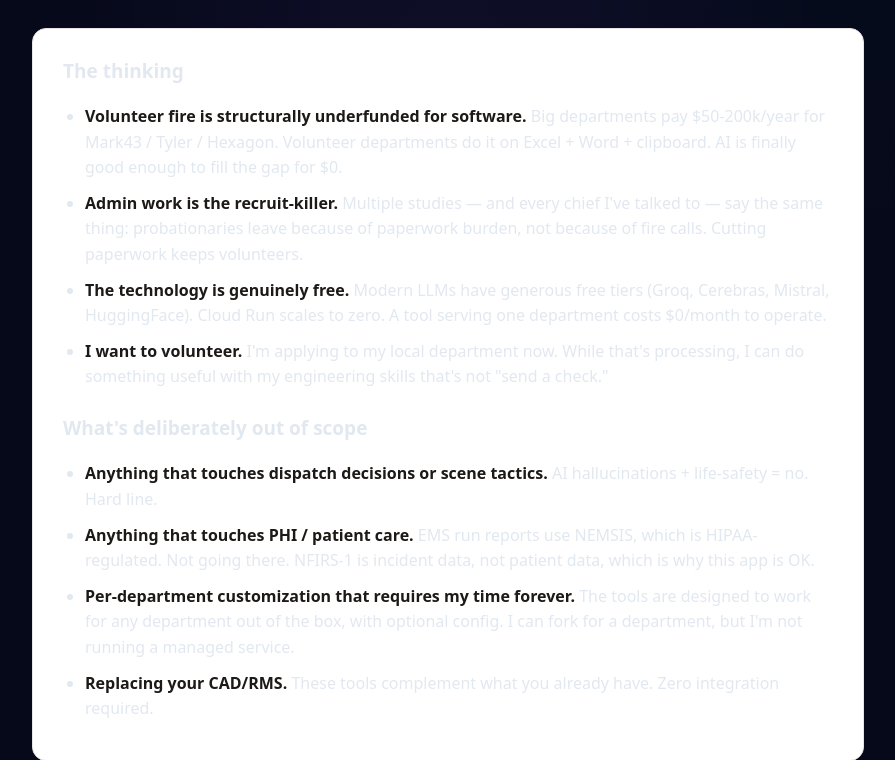
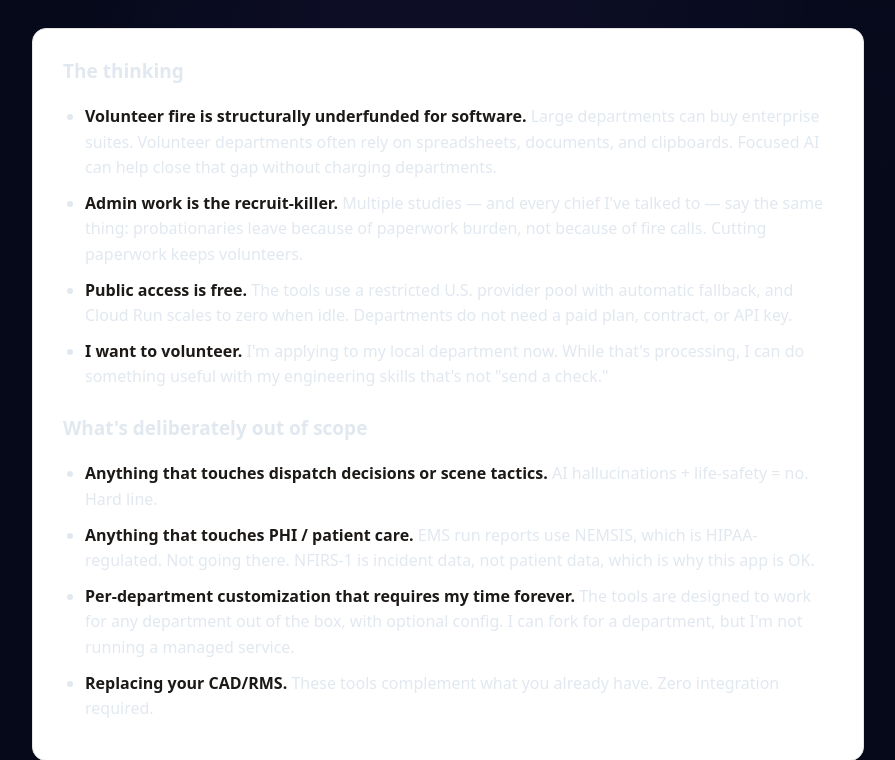
Before and after one commit to justfreshsky-jpg/FirstResponderHub, a Flask app: page / in a window 1280 px wide. Shown: the part 2655-3415 px from the top of the page, without its empty margins (192-1087 px from the left). Run offline with Flask 3, Linux system fonts and the light colour scheme.

Commit message:
Align free access and US provider profile

```diff
--- a/app.py
+++ b/app.py
@@ -1,15 +1,14 @@
 """
 FirstResponderHub — Flask app serving the landing page + roadmap MVPs.
 
-Standalone (no freshsky_common dependency). Landing page is templated;
-the roadmap items (training tracker, pre-incident plan, SOG search,
+The landing page is templated; roadmap items (training tracker,
+pre-incident plan, SOG search,
 apparatus check, recruitment funnel) live at /tools/<slug> using a
-shared form template + LLM fallback chain (US/EU providers only).
+shared form template + privacy-restricted U.S. provider fallback chain.
 """
 import os
 import logging
 
-import requests
 from flask import Response, Flask, jsonify, render_template, request
 
 from tools_data import TOOLS, get_tool, all_slugs
@@ -17,7 +16,6 @@ from tools_data import TOOLS, get_tool, all_slugs
 app = Flask(__name__)
 
 logger = logging.getLogger(__name__)
-_HTTP_TIMEOUT = 35
 
 
 @app.after_request
@@ -46,11 +44,11 @@ _PRIVACY_HTML = """<!DOCTYPE html>
 </head><body>
 <a href="/">← Back to Fresh Sky AI for First Responders</a>
 <h1>Privacy Policy — Fresh Sky AI for First Responders</h1>
-<p><em>Last updated 2026-05-07</em></p>
+<p><em>Last updated 2026-06-21</em></p>
 <h2>What we collect</h2>
 <p>Fresh Sky AI for First Responders is a stateless tool. We do <strong>not</strong> require accounts. We do <strong>not</strong> store the text or voice input you submit. We do <strong>not</strong> upload member rosters, patient data, or any personally identifying information.</p>
 <h2>What we send to AI providers</h2>
-<p>The text or voice transcript you submit is sent to one of several US/EU-jurisdiction LLM providers (Groq, Cerebras, Mistral, HuggingFace via Together, Sambanova, Cloudflare Workers AI, or Google Gemini) for processing. None of these providers train on inputs from our paid-tier API calls (Gemini's free tier may; we do not pass PII).</p>
+<p>The text you submit is sent to the restricted U.S. provider pool (Cloudflare, Ollama, Cerebras, SambaNova, and Groq only when account-level Zero Data Retention is confirmed). Provider availability can change. Do not submit PII, PHI, member rosters, patient data, or sensitive operational details.</p>
 <h2>What gets logged</h2>
 <p>Standard request metadata (IP address, timestamp, response code) is logged by Google Cloud Run for operational purposes (debugging, abuse prevention) and rotated automatically per Google retention defaults. We do not associate logs with individual users.</p>
 <h2>Cookies</h2>
@@ -121,75 +119,11 @@ def _terms():
     return Response(_TERMS_HTML, mimetype='text/html')
 
 
-# ─── LLM fallback chain (US/EU providers only) ──────────────────────────
-
-def _llm_groq(system, user):
-    key = os.environ.get('GROQ_KEY', '')
-    if not key:
-        return None
-    r = requests.post(
-        'https://api.groq.com/openai/v1/chat/completions',
-        headers={'Authorization': f'Bearer {key}'},
-        json={'model': os.environ.get('GROQ_MODEL', 'llama-3.3-70b-versatile'),
-              'messages': [{'role': 'system', 'content': system},
-                           {'role': 'user', 'content': user}],
-              'temperature': 0.3},
-        timeout=_HTTP_TIMEOUT)
-    r.raise_for_status()
-    return r.json()['choices'][0]['message']['content']
-
-
-def _llm_cerebras(system, user):
-    key = os.environ.get('CEREBRAS_KEY', '')
-    if not key:
-        return None
-    r = requests.post(
-        'https://api.cerebras.ai/v1/chat/completions',
-        headers={'Authorization': f'Bearer {key}'},
-        json={'model': os.environ.get('CEREBRAS_MODEL', 'llama-3.3-70b'),
-              'messages': [{'role': 'system', 'content': system},
-                           {'role': 'user', 'content': user}],
-              'temperature': 0.3},
-        timeout=_HTTP_TIMEOUT)
-    r.raise_for_status()
-    return r.json()['choices'][0]['message']['content']
-
-
-def _llm_gemini(system, user):
-    key = os.environ.get('GEMINI_KEY', '')
-    if not key:
-        return None
-    r = requests.post(
-        f'https://generativelanguage.googleapis.com/v1beta/models/'
-        f'gemini-2.5-flash:generateContent?key={key}',
-        headers={'Content-Type': 'application/json'},
-        json={'system_instruction': {'parts': [{'text': system}]},
-              'contents': [{'role': 'user', 'parts': [{'text': user}]}],
-              'generationConfig': {'temperature': 0.3}},
-        timeout=_HTTP_TIMEOUT)
-    r.raise_for_status()
-    return r.json()['candidates'][0]['content']['parts'][0]['text']
-
-
-def _llm_mistral(system, user):
-    key = os.environ.get('MISTRAL_KEY', '')
-    if not key:
-        return None
-    r = requests.post(
-        'https://api.mistral.ai/v1/chat/completions',
-        headers={'Authorization': f'Bearer {key}'},
-        json={'model': os.environ.get('MISTRAL_MODEL', 'mistral-small-latest'),
-              'messages': [{'role': 'system', 'content': system},
-                           {'role': 'user', 'content': user}],
-              'temperature': 0.3},
-        timeout=_HTTP_TIMEOUT)
-    r.raise_for_status()
-    return r.json()['choices'][0]['message']['content']
-
+# ─── Privacy-restricted U.S. provider chain ──────────────────────────────
 
 from freshsky_common.llm import LLMChain, install_provider_metrics  # noqa: E402
 
-_SHARED_LLM = LLMChain()
+_SHARED_LLM = LLMChain(privacy_profile="education_deidentified")
 install_provider_metrics(app)
 
 
--- a/requirements.txt
+++ b/requirements.txt
@@ -1,4 +1,4 @@
-flask==3.1.1
+flask==3.1.3
+Werkzeug==3.1.8
 gunicorn==23.0.0
-requests==2.32.3
-freshsky-common @ git+https://github.com/justfreshsky-jpg/freshsky-common.git@15acc8487ba18c746ba4b7da0772970e11ff2712
+freshsky-common @ git+https://github.com/justfreshsky-jpg/freshsky-common.git@4def2e152bbbf03b8dbb54486399f4ae954f71b8
--- a/templates/index.html
+++ b/templates/index.html
@@ -234,9 +234,9 @@ a:hover{color:#c4b5fd}
     <div class="why-list">
       <h3>The thinking</h3>
       <ul>
-        <li><strong>Volunteer fire is structurally underfunded for software.</strong> Big departments pay $50-200k/year for Mark43 / Tyler / Hexagon. Volunteer departments do it on Excel + Word + clipboard. AI is finally good enough to fill the gap for $0.</li>
+        <li><strong>Volunteer fire is structurally underfunded for software.</strong> Large departments can buy enterprise suites. Volunteer departments often rely on spreadsheets, documents, and clipboards. Focused AI can help close that gap without charging departments.</li>
         <li><strong>Admin work is the recruit-killer.</strong> Multiple studies — and every chief I've talked to — say the same thing: probationaries leave because of paperwork burden, not because of fire calls. Cutting paperwork keeps volunteers.</li>
-        <li><strong>The technology is genuinely free.</strong> Modern LLMs have generous free tiers (Groq, Cerebras, Mistral, HuggingFace). Cloud Run scales to zero. A tool serving one department costs $0/month to operate.</li>
+        <li><strong>Public access is free.</strong> The tools use a restricted U.S. provider pool with automatic fallback, and Cloud Run scales to zero when idle. Departments do not need a paid plan, contract, or API key.</li>
         <li><strong>I want to volunteer.</strong> I'm applying to my local department now. While that's processing, I can do something useful with my engineering skills that's not "send a check."</li>
       </ul>
       <h3 style="margin-top:24px;">What's deliberately out of scope</h3>
```
Also changed, not shown: .github/workflows/deploy.yml, README.md.
